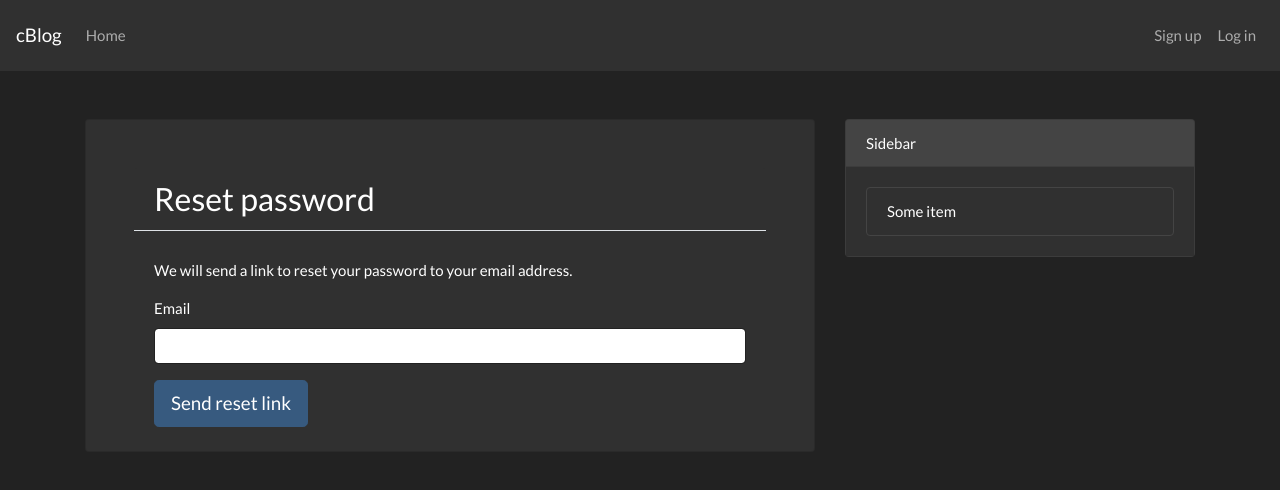
After one commit to Ruairi-osul/cblog, a Flask app: page /reset_password_link in a window 1280 px wide. The commit adds this page. Shown: the top 490 px of the page. Run offline with Flask 2, Linux system fonts and the light colour scheme; some libraries are stand-ins or nearby versions.

Commit message:
reset password

```diff
--- a/cblog/__init__.py
+++ b/cblog/__init__.py
@@ -1,4 +1,4 @@
-from .initialisation import app, db, bcrypt, login_manager
+from .initialisation import app, db, bcrypt, login_manager, mail
 from .models import User, Post
 from .forms import SignUpForm, LoginForm
 from .routes import index, login, signup
--- a/cblog/forms.py
+++ b/cblog/forms.py
@@ -53,7 +53,7 @@ class ResetPasswordLinkForm(FlaskForm):
     submit = SubmitField("Send reset link")
 
     def validate_email(self, email):
-        account_with_email = User.query.filter_by(email=email.data).fist()
+        account_with_email = User.query.filter_by(email=email.data).first()
         if not account_with_email:
             raise ValidationError("There is no account for that email address.")
 
--- a/cblog/initialisation.py
+++ b/cblog/initialisation.py
@@ -7,14 +7,16 @@ from flask_bcrypt import Bcrypt
 from flask_login import LoginManager
 from flask_mail import Mail
 
-# TODO set configuration options for flask mail
 app = Flask(__name__)
 load_dotenv()
 app.config["SQLALCHEMY_DATABASE_URI"] = "sqlite:///db.sqlite"
 app.config["SQLALCHEMY_TRACK_MODIFICATIONS"] = False
 app.config["SECRET_KEY"] = os.environ.get("SECRET_KEY")
+app.config["MAIL_SERVER"] = "smtp.gmail.com"
+app.config["MAIL_USE_TLS"] = True
+app.config["MAIL_PORT"] = 587
 app.config["MAIL_USER"] = os.environ.get("GMAIL_USER")
-app.config["MAIL_PASSWORD"] = os.environ.get("GMAIL_PASSWROD")
+app.config["MAIL_PASSWORD"] = os.environ.get("GMAIL_PASSWORD")
 mail = Mail(app)
 db = SQLAlchemy(app)
 Migrate(app, db)
--- a/cblog/routes.py
+++ b/cblog/routes.py
@@ -54,26 +54,26 @@ def signup():
     return render_template("signup.html", title="Sign up", form=form)
 
 
-@app.route("/reset_password_link")
+@app.route("/reset_password_link", methods=["GET", "POST"])
 def reset_password_link():
     if current_user.is_authenticated:
         return redirect(url_for("index"))
     form = ResetPasswordLinkForm()
     if form.validate_on_submit():
-        send_reset_email(form.email.data)
+        user = User.query.filter_by(email=form.email.data).first()
+        send_reset_email(user)
         flash(
             "Instructions on how to reset your password have been sent to your email.",
             category="success",
         )
         return redirect(url_for("login"))
-    # TODO make this template
     return render_template(
         "reset_password_link.html", title="Reset Password", form=form
     )
 
 
 # TODO: create reset_password route
-@app.route("reset_password")
+@app.route("/reset_password", methods=["GET", "POST"])
 def reset_password():
     if current_user.is_authenticated:
         return redirect(url_for("index"))
@@ -86,7 +86,9 @@ def reset_password():
         return redirect(url_for("index"))
     form = ResetPasswordForm()
     if form.validate_on_submit():
-        pass
+        password = bcrypt.generate_password_hash(form.password.data)
+        user = User.query.get(id["user_id"])
+
     return render_template("reset_password.html", title="reset_password", form=form)
 
 
@@ -128,11 +130,7 @@ def account(id):
     )
     image_src = url_for("static", filename=f"profile_pics/{user.profile_pic}")
     return render_template(
-        "account.html",
-        title=user.username,
-        image_src=image_src,
-        user=user,
-        posts=posts,
+        "account.html", title=user.username, image_src=image_src, user=user, posts=posts
     )
 
 
--- a/cblog/templates/login.html
+++ b/cblog/templates/login.html
@@ -39,7 +39,11 @@
                 {{ form.remember_me.label(class="form-check-label")}}
             </div>
 
-            {{ form.submit(class="btn btn-primary btn-lg mt-3") }}
+            <div class="form-group">
+                {{ form.submit(class="btn btn-primary btn-lg mt-3") }}
+                <a class="ml-2 small text-success align-bottom" href="{{url_for('reset_password_link')}}">Forgot
+                    password?</a>
+            </div>
         </form>
         <p class="small mt-5 pt-1 border-top border-light">Already have an account? <a href="{{url_for('signup')}}">Sign
                 up</a>
--- /dev/null
+++ b/cblog/templates/reset_password_link.html
@@ -0,0 +1,29 @@
+{% extends "base.html"%}
+
+{% block content %}
+
+<div class="card text-white bg-dark px-5 pt-5 pb-1">
+    <h3 class="card-header mb-2 border-bottom bg-dark">Reset password</h3>
+    <div class="card-body">
+        <form method="post">
+            {{ form.hidden_tag() }}
+            <p>We will send a link to reset your password to your email address.</p>
+            <div class="form-group">
+                {{ form.email.label }}
+                {% if form.email.errors %}
+                {{ form.email(class="form-control is-invalid") }}
+                <div class="invalid-feeback">
+                    {% for error in form.email.errors %}
+                    <span>{{ error }}</span>
+                    {% endfor %}
+                </div>
+                {% else%}
+                {{ form.email(class='form-control')}}
+                {% endif %}
+            </div>
+
+            {{ form.submit(class="btn btn-primary btn-lg") }}
+        </form>
+    </div>
+</div>
+{% endblock content %}
```
Also changed, not shown: cblog/models.py (+5 -2 lines), cblog/utils.py (+13 -3 lines), cblog/db.sqlite.
